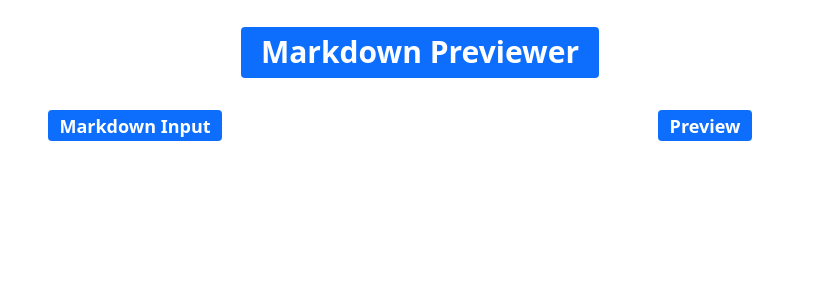
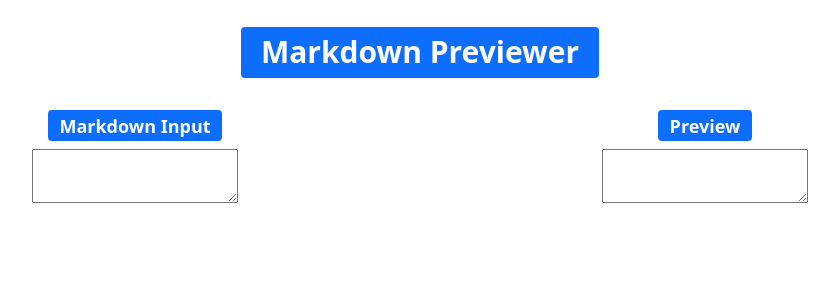
Before and after one commit to l-m-meyer/markdown-previewer, a React (Create React App) app: page / in a window 1280 px wide. Shown: the top 300 px of the page, without its empty margins (220-1059 px from the left). Built offline with nearby package versions, Linux system fonts and the light colour scheme.

Commit message:
Add textarea input and output

```diff
--- a/src/App.js
+++ b/src/App.js
@@ -23,6 +23,9 @@ export default class App extends React.Component {
                     Markdown Input
                   </Badge>
                 </h4>
+                <div className='mark-input'>
+                  <textarea className='input' />
+                </div>
               </div>
             </div>
             <div className="col md-6">
@@ -32,6 +35,9 @@ export default class App extends React.Component {
                     Preview
                   </Badge>
                 </h4>
+                <div className='mark-output'>
+                  <textarea className='output' />
+                </div>
               </div>
             </div>
           </div>
```
